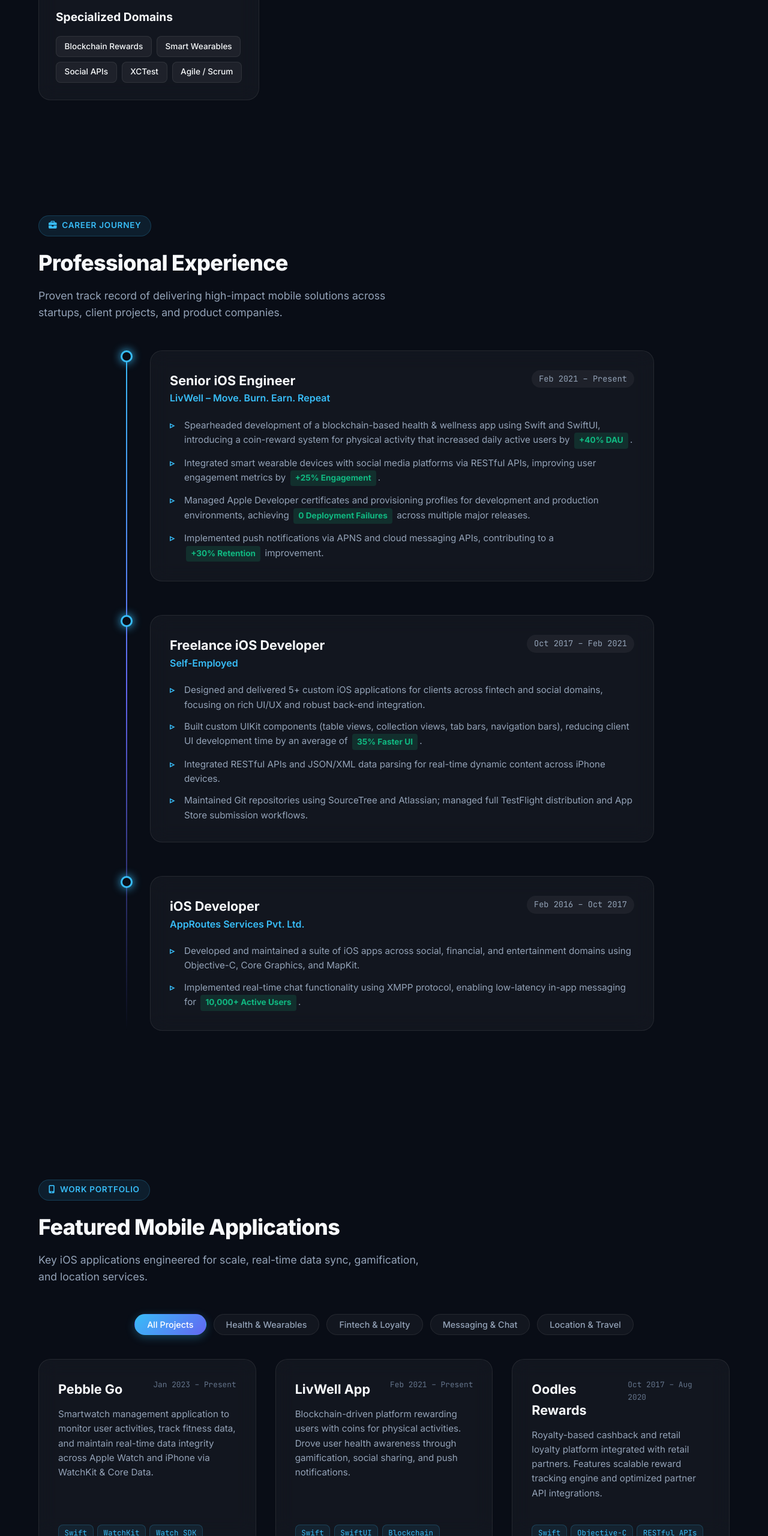
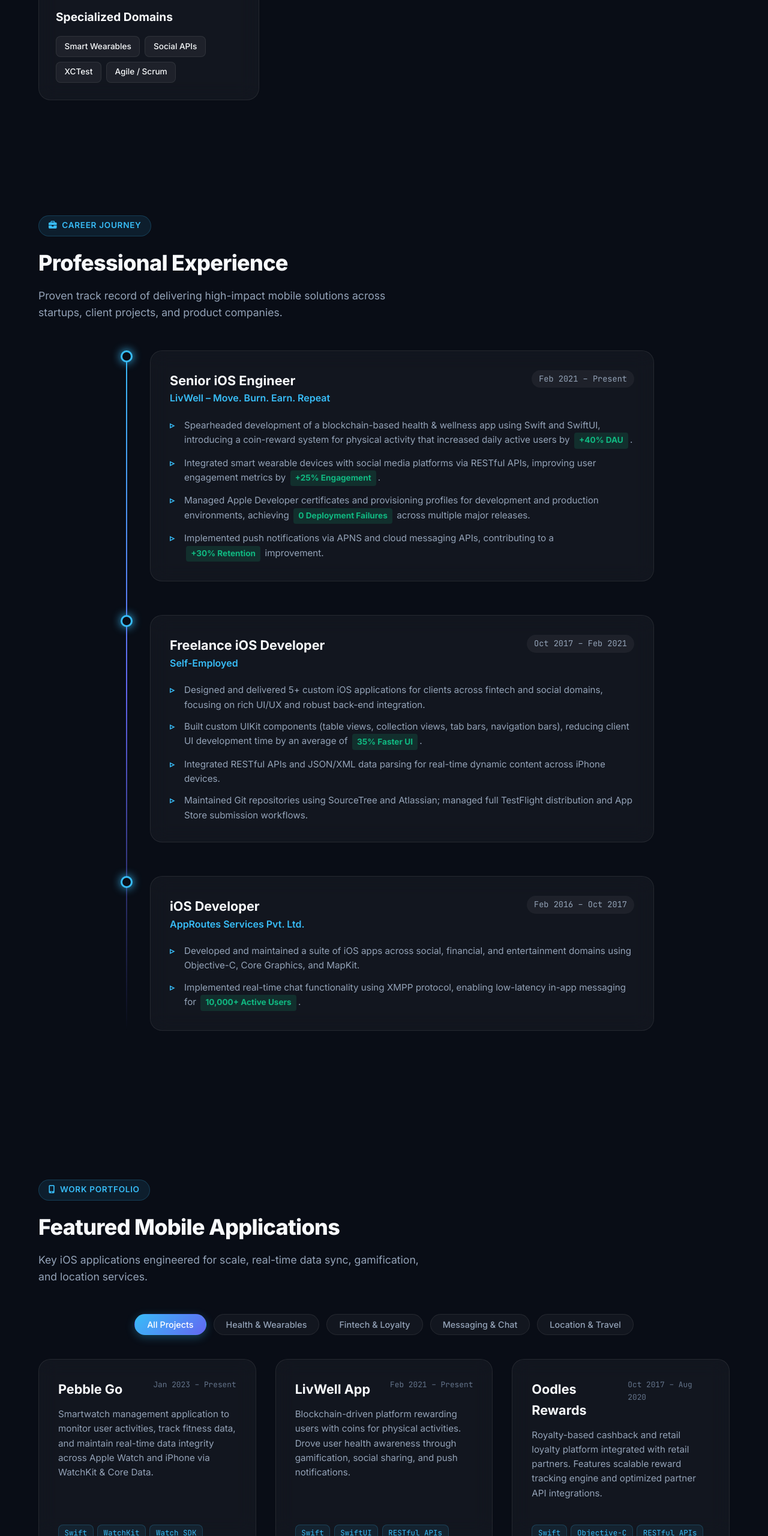
Before and after one commit to avinashamanjha251/avinashamanjha, a plain HTML site: page index.html in a window 1280 px wide. Shown: the part 1998-4558 px from the top of the page at 60% size. Drawn offline with Linux system fonts and the light colour scheme.

Commit message:
Remove Blockchain Rewards from Tech Stack

```diff
--- a/index.html
+++ b/index.html
@@ -256,7 +256,6 @@
           </div>
           <h3>Specialized Domains</h3>
           <div class="skill-pills">
-            <span class="skill-pill">Blockchain Rewards</span>
             <span class="skill-pill">Smart Wearables</span>
             <span class="skill-pill">Social APIs</span>
             <span class="skill-pill">XCTest</span>
@@ -394,7 +393,6 @@
           <div class="project-tech">
             <span class="tech-tag">Swift</span>
             <span class="tech-tag">SwiftUI</span>
-            <span class="tech-tag">Blockchain</span>
             <span class="tech-tag">RESTful APIs</span>
             <span class="tech-tag">APNS</span>
           </div>
```
